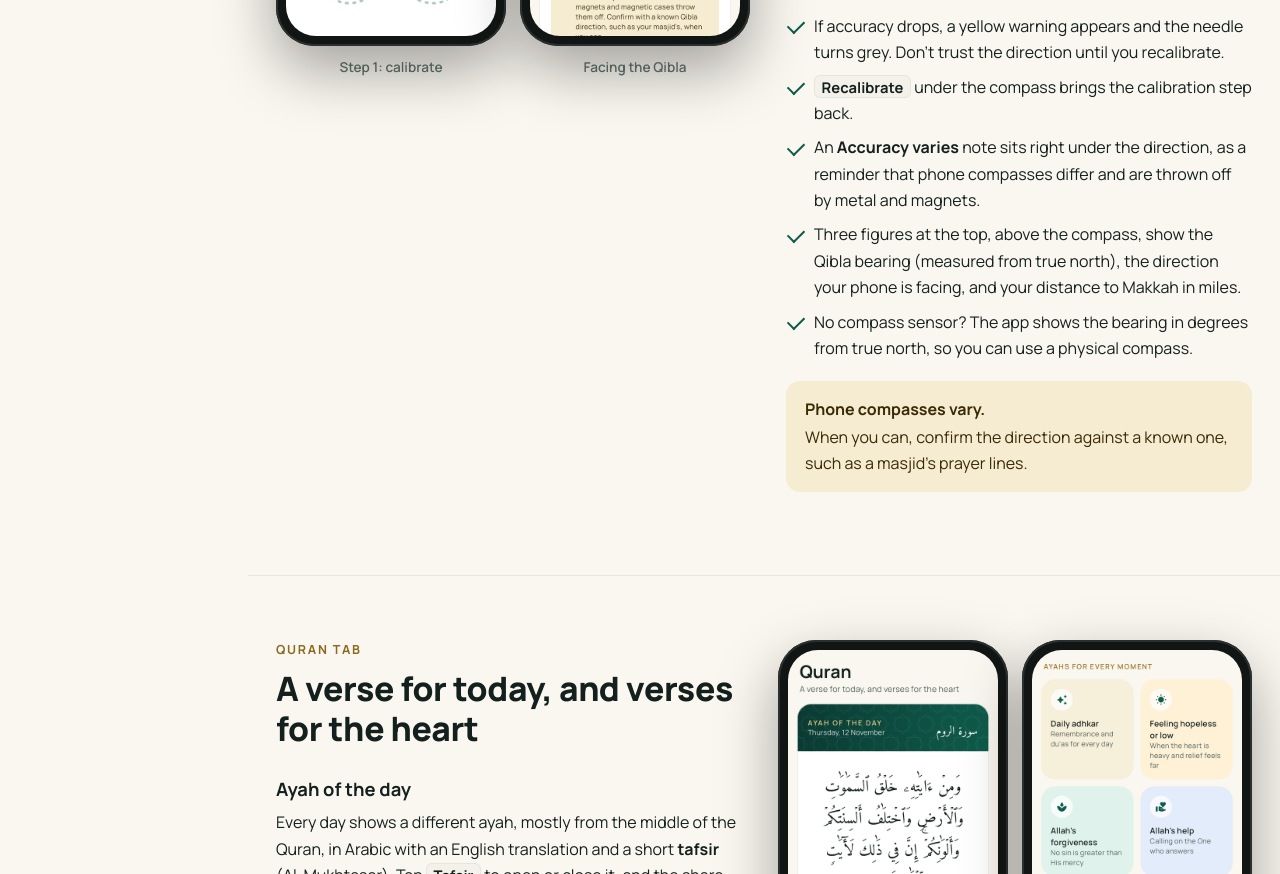
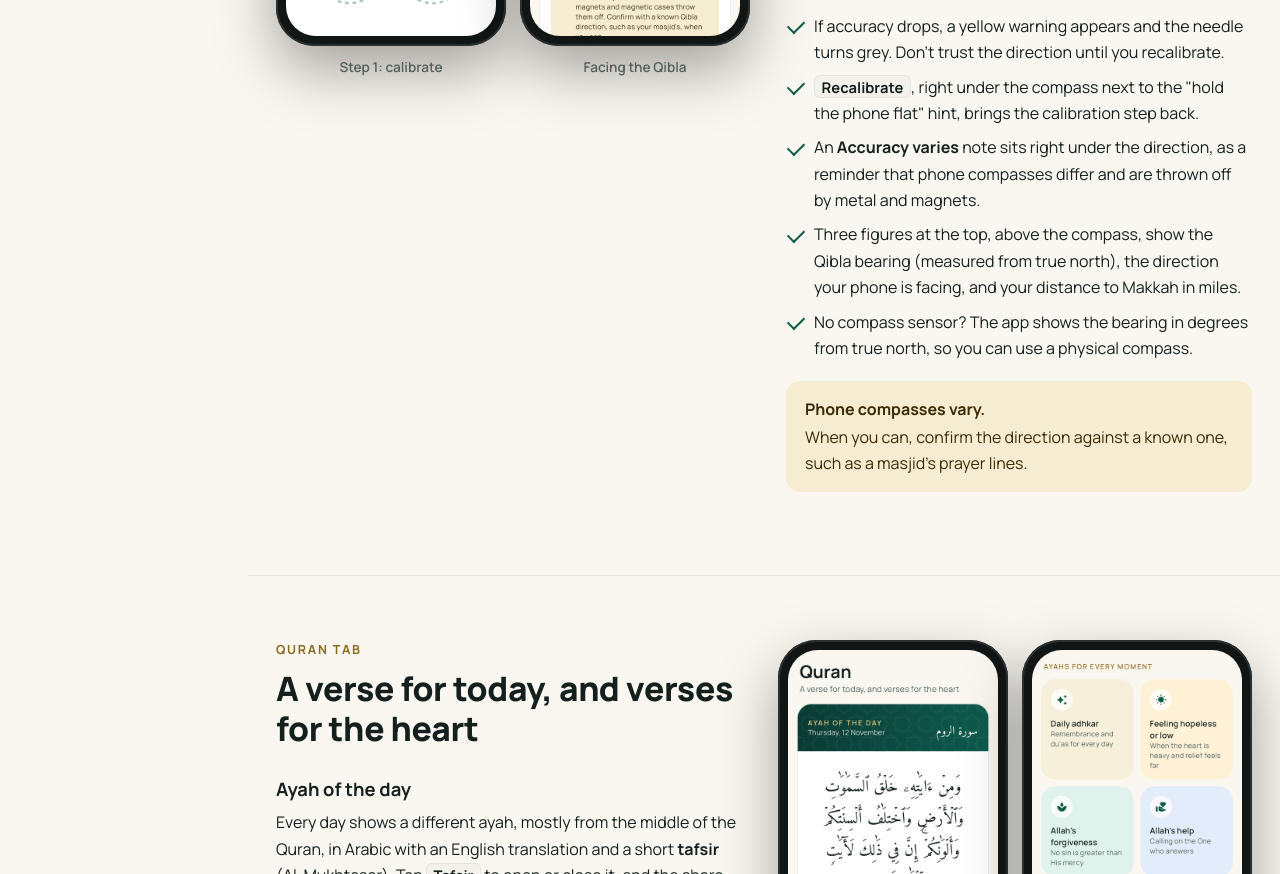
Before and after one commit to aamir-mulla1/PrayerTimesApp-Docs, a plain HTML site: page index.html in a window 1280 px wide. Shown: the part 6611-7485 px from the top of the page. Drawn offline with Linux system fonts and the light colour scheme.

Commit message:
Add files via upload

```diff
--- a/index.html
+++ b/index.html
@@ -250,7 +250,7 @@
       </ol>
       <ul class="ticks">
         <li>If accuracy drops, a yellow warning appears and the needle turns grey. Don't trust the direction until you recalibrate.</li>
-        <li><span class="ui">Recalibrate</span> under the compass brings the calibration step back.</li>
+        <li><span class="ui">Recalibrate</span>, right under the compass next to the "hold the phone flat" hint, brings the calibration step back.</li>
         <li>An <strong>Accuracy varies</strong> note sits right under the direction, as a reminder that phone compasses differ and are thrown off by metal and magnets.</li>
         <li>Three figures at the top, above the compass, show the Qibla bearing (measured from true north), the direction your phone is facing, and your distance to Makkah in miles.</li>
         <li>No compass sensor? The app shows the bearing in degrees from true north, so you can use a physical compass.</li>
```
